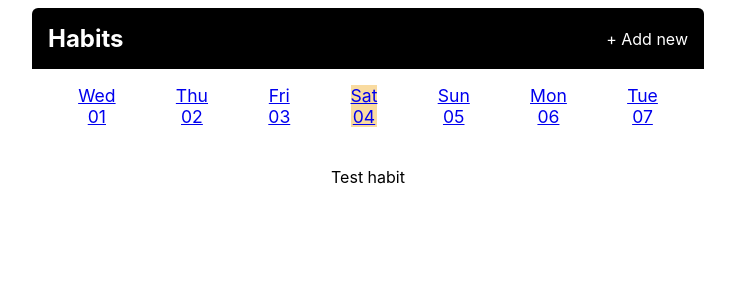
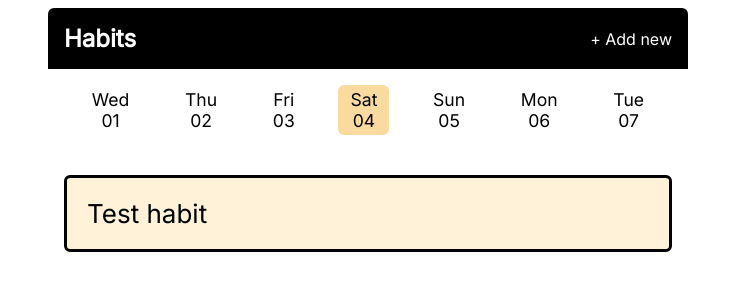
Before and after one commit to zezs/Habbit-Tracker, a Flask app: page / in a window 1280 px wide. Shown: the top 300 px of the page, without its empty margins (272-1007 px from the left). Run offline with Flask 3, Linux system fonts and the light colour scheme.

Commit message:
completing habit and fixing style sheet

```diff
--- a/app.py
+++ b/app.py
@@ -1,9 +1,11 @@
-from flask import Flask, render_template, request
-import os
 import datetime
+from collections import defaultdict
+from flask import Flask, render_template, request, redirect, url_for
 
-app =Flask(__name__)
+app = Flask(__name__)
 habits = ["Test habit"]
+completions = defaultdict(list)
+
 
 @app.context_processor
 def add_calc_date_range():
@@ -13,6 +15,7 @@ def add_calc_date_range():
 
     return {"date_range": date_range}
 
+
 @app.route("/")
 def index():
     date_str = request.args.get("date")
@@ -21,12 +24,32 @@ def index():
     else:
         selected_date = datetime.date.today()
 
-    return render_template("index.html", title="Habit Tracker - Home", habits=habits, selected_date=selected_date)
+    return render_template(
+        "index.html",
+        habits=habits,
+        selected_date=selected_date,
+        completions=completions[selected_date],
+        title="Habit Tracker - Home",
+    )
+
+
+@app.route("/complete", methods=["POST"])
+def complete():
+    date_string = request.form.get("date")
+    date = datetime.date.fromisoformat(date_string)
+    habit = request.form.get("habitName")
+    completions[date].append(habit)
+
+    return redirect(url_for("index", date=date_string))
+
 
 @app.route("/add", methods=["GET", "POST"])
 def add_habit():
-    if request.method == "POST":
-        habit = request.form.get("habit")
-        habits.append(habit)
+    if request.form:
+        habits.append(request.form.get("habit"))
 
-    return render_template("add_habit.html", title="Habit Tracker - Add Habit", selected_date=datetime.date.today())
+    return render_template(
+        "add_habit.html",
+        title="Habit Tracker - Add Habit",
+        selected_date=datetime.date.today(),
+    )
--- a/static/css/main.css
+++ b/static/css/main.css
@@ -1,4 +1,4 @@
-*
+*,
 *::after,
 *::before {
   box-sizing: inherit;
@@ -9,102 +9,170 @@ body {
   font-family: "Inter", sans-serif;
 }
 
+.header {
+  display: flex;
+  background: #000;
+  color: #fff;
+  justify-content: space-between;
+  align-items: center;
+  border-radius: 6px 6px 0px 0px;
+}
+
 .header,
-.main{
-    text-align: center;
+.main {
   max-width: 40rem;
   margin: 0 auto;
   padding: 1rem;
 }
 
-.header{
-    display: flex;
-    background: black;
-    color: white;
-    justify-content:  space-between;
-    align-items: center;
-    border-radius: 6px 6px 0px 0px;
-}
-
-.header__link{
+.header__link {
   text-decoration: none;
-    font-size: inherit;
   color: inherit;
   transition: color 0.1s ease-in-out;
 }
 
-
-.header__link:hover{
+.header__link:hover {
   color: #f9dba0;
 }
 
-.header__logo{
+.header__logo {
   margin: 0;
   font-size: 1.5rem;
 }
 
-.form{
+/* The form class is used for the form where new habits are added. It's not for
+all form elements */
+.form {
   display: flex;
   flex-direction: column;
   font-size: 1.1rem;
 }
 
-.form__input{
+.form__input {
+  width: 100%;
   padding: 1rem;
-    font-family: "Inter";
+  font-family: inherit;
   font-size: inherit;
   resize: none;
-    border: 3px solid black;
+  border: 3px solid #000;
   border-radius: 6px;
-    background-color: white;
+  background: #fafafa;
   margin-bottom: 1rem;
 }
 
-.form__button{
+.form__button {
   font-size: inherit;
-    background-color: #f9dba0;
+  background: #f9dba0;
   cursor: pointer;
   border-radius: 6px;
-    border: none;
   padding: 0.5rem 2.5rem;
   align-self: flex-end;
+  border: none;
 }
 
-.dates{
+.dates {
   display: flex;
   justify-content: space-around;
-    color: black;
+  color: #000;
   font-size: 1.1rem;
   margin-bottom: 2.5rem;
 }
 
-.dates_link {
+.dates__link {
+  /* Removes the default styles applied to links */
   color: inherit;
   text-decoration: none;
   outline: none;
+
   padding: 0.25rem 0.75rem;
   border-radius: 6px;
 }
 
-.dates__link--current{
+/* Selects the first, second, penultimate and final elements in the dates__link section
+and hides them on small screens. As the screen gets larger, we gradually display more
+and more of the date elements.
+
+See the media queries below */
+.dates__link:first-of-type,
+.dates__link:nth-of-type(2),
+.dates__link:last-of-type,
+.dates__link:nth-last-of-type(2) {
+  display: none;
+}
+
+/* Comes into effect when the screen is 400px wide. Reveals the second and second-to-last date link*/
+@media screen and (min-width: 25rem) {
+  .dates__link:nth-of-type(2),
+  .dates__link:nth-last-of-type(2) {
+    display: block;
+  }
+}
+
+/* Comes into effect when the screen is 560px wide. Reveals the first and last date link */
+@media screen and (min-width: 35rem) {
+  .dates__link:first-of-type,
+  .dates__link:last-of-type {
+    display: block;
+  }
+}
+
+/* Changes the background colour of the current date. This class is applied conditionally
+by logic in the jinja template */
+.dates__link--current {
   background: #f9dba0;
 }
 
-.dates__link:not(.dates__link--current):hover{
-    background: #e5e5e5;
-}
-
-.date{
+/* Ensures the day of the week and the date number sit on top of each other and are
+centered within the allotted space */
+.date {
   display: flex;
   flex-direction: column;
   align-items: center;
 }
 
-/* .dates__link:first-of-type,
-.dates__link:last-of-type,
-.dates__link:nth-of-type(2),
-.dates__link:nt-last-of-type(2){
-    display: none;
+.habit {
+  display: flex;
+  flex-direction: row;
+  align-items: center;
+  justify-content: space-between;
+  font-size: 26px;
+  padding: 20px;
+  margin-bottom: 20px;
+  background-color: #fff2d8;
+  border: 3px solid black;
+  border-radius: 6px;
 }
 
-@media screen and (min-width: 25rem){} */
+.habit:not(.completed) {
+  padding: 0;
+}
+
+.habit:not(.completed):hover {
+  background-color: #e9cd87;
+}
+
+.habit__icon {
+  width: 1em;
+  height: 1em;
+}
+
+.habit__name {
+  margin: 0;
+}
+
+.habit__form {
+  width: 100%;
+}
+
+.habit__button {
+  display: block;
+  width: 100%;
+  margin: 0;
+  padding: 20px;
+  font-family: inherit;
+  font-size: inherit;
+  text-align: left;
+  border: none;
+  background-color: unset;
+  cursor: pointer;
+}
--- a/templates/add_habit.html
+++ b/templates/add_habit.html
@@ -3,7 +3,7 @@
 {% block main_content %}
 
     <form class="form" method="POST">
-        <textarea class="form__input" name="habit" id="habit" placeholder="Add a new habit" rows="1"></textarea>
+        <textarea class="form__input" id="habit" name="habit" rows="3" placeholder="Add a new daily habit"></textarea>
         <button class="form__button" type="submit">Add</button>
     </form>
 
--- a/templates/index.html
+++ b/templates/index.html
@@ -1,23 +1,29 @@
 {% extends "layout.html" %}
 
 {% block main_content %}
-
-
-<section class="habit-list">
-    {% for habit in habits%}
-        <p>{{habit}}</p>
-    {%endfor%}
-</section>
-
+    <section class="habit-list">
+    {% for habit in habits %}
+        {% set completed = habit in completions %}
+        {% if completed %}
+            <div class="habit completed">
+                <p class="habit__name">
+                    {{ habit }}
+                </p>
+                <svg class="habit__icon" xmlns="http://www.w3.org/2000/svg" viewBox="0 0 20 20" fill="currentColor">
+                    <path fill-rule="evenodd" d="M10 18a8 8 0 100-16 8 8 0 000 16zm3.707-9.293a1 1 0 00-1.414-1.414L9 10.586 7.707 9.293a1 1 0 00-1.414 1.414l2 2a1 1 0 001.414 0l4-4z" clip-rule="evenodd" />
+                </svg>
+            </div>
+        {% else %}
+            <div class="habit">
+                <form method="POST" class="habit__form" action="{{ url_for('complete') }}">
+                <input type="hidden" id="habitName" name="habitName" value="{{ habit }}" />
+                <input type="hidden" id="date" name="date" value="{{ selected_date }}" />
+                <button type="submit" class="habit__button">
+                        {{ habit }}
+                </button>
+                </form>
+            </div>
+        {% endif %}
+    {% endfor %}
+    </section>
 {% endblock %}
-
-
-<!--
-<h3>Helllo i am under water!</h3>
-    {% for habit in habits%}
-        <div class="habit">
-            <p class="habit__name">
-                {{ habit }}
-            </p>
-        </div>
-    {% endfor %}   -->
--- a/templates/layout.html
+++ b/templates/layout.html
@@ -1,40 +1,40 @@
 <!DOCTYPE html>
 <html lang="en">
     <head>
-    <meta charset="UTF-8">
-    <meta name="viewport" content="width=device-width, initial-scale=1.0">
-    <title>{{title}}</title>
-    <!-- <link rel="stylesheet" href=""> google fonts-->
-    <link rel="stylesheet" href="static/css/main.css">
+        <meta charset="UTF-8" />
+        <meta name="viewport" content="width=device-width, initial-scale=1.0" />
+        <meta http-equiv="X-UA-Compatible" content="ie=edge" />
+        <title>{{ title }}</title>
+        <link href="https://fonts.googleapis.com/css2?family=Inter&display=swap" rel="stylesheet">
+        <link rel="stylesheet" href="{{ url_for('static', filename='css/main.css') }}" />
 
-    {% block head_content %}
-
-    {% endblock %}
+        {% block head_content %} {% endblock %}
     </head>
 
     <body>
         <header class="header">
-                <h1 class="header__logo"> <a href="{{ url_for('index')}}" class="header__link"> Habits </a></h1>
-
-                {% if "add" not in request.endpoint %}
-                    <a href="{{ url_for('add_habit')}}" class="header__link"> + Add new </a>
-                {% endif %}
+            <h1 class="header__logo"><a href="{{ url_for('index') }}" class="header__link">Habits</a></h1>
+            {% if "add" not in request.endpoint %}
+                <a href="{{ url_for('add_habit') }}" class="header__link">+ Add new</a>
+            {% endif %}
         </header>
 
         <main class="main">
-
             <section class="dates">
-                {% for date in date_range(selected_date)%}
-                    <a class="dates__link {{'dates__link--current' if loop.index0 == 3 else ''}}"  href="{{ url_for('index', date=date)}}">
-                        <time class="date" datetime="{{date}}">
+                {% for date in date_range(selected_date) %}
+                    <a
+                        class="dates__link {{ 'dates__link--current' if loop.index0 == 3 else ''}}"
+                        href="{{ url_for('index', date=date) }}"
+                    >
+                        <time class="date" datetime="{{ date }}">
                             <span>{{ date.strftime("%a") }}</span>
                             <span>{{ date.strftime("%d") }}</span>
                         </time>
                     </a>
                 {% endfor %}
             </section>
+
             {% block main_content %}
-
             {% endblock %}
         </main>
     </body>
```
Lines whose indentation alone changed are shown as unchanged.
